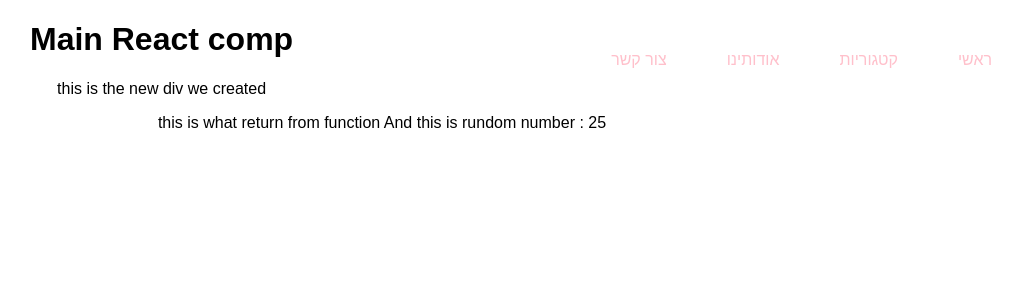
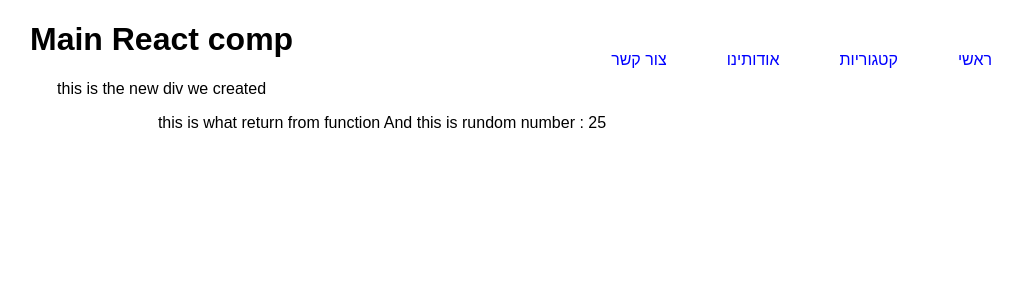
Before and after one commit to bozeha/react-pluralsite-from-start, a React (Create React App) app: page / in a window 1280 px wide. Shown: the top 300 px of the page, without its empty margins (258-1280 px from the left). Built offline with nearby package versions, Linux system fonts and the light colour scheme.

Commit message:
end of day

```diff
--- a/src/style/top-bar.css
+++ b/src/style/top-bar.css
@@ -1,5 +1,5 @@
 ul li {
-  color: pink;
+  color: blue;
   float: right;
   padding: 30px;
   list-style: none;
--- a/src/style/top-bar.less
+++ b/src/style/top-bar.less
@@ -1,7 +1,7 @@
 ul{
     li
     {
-        color: pink;
+        color: blue;
     float: right;
     padding: 30px;
     list-style: none;
```
